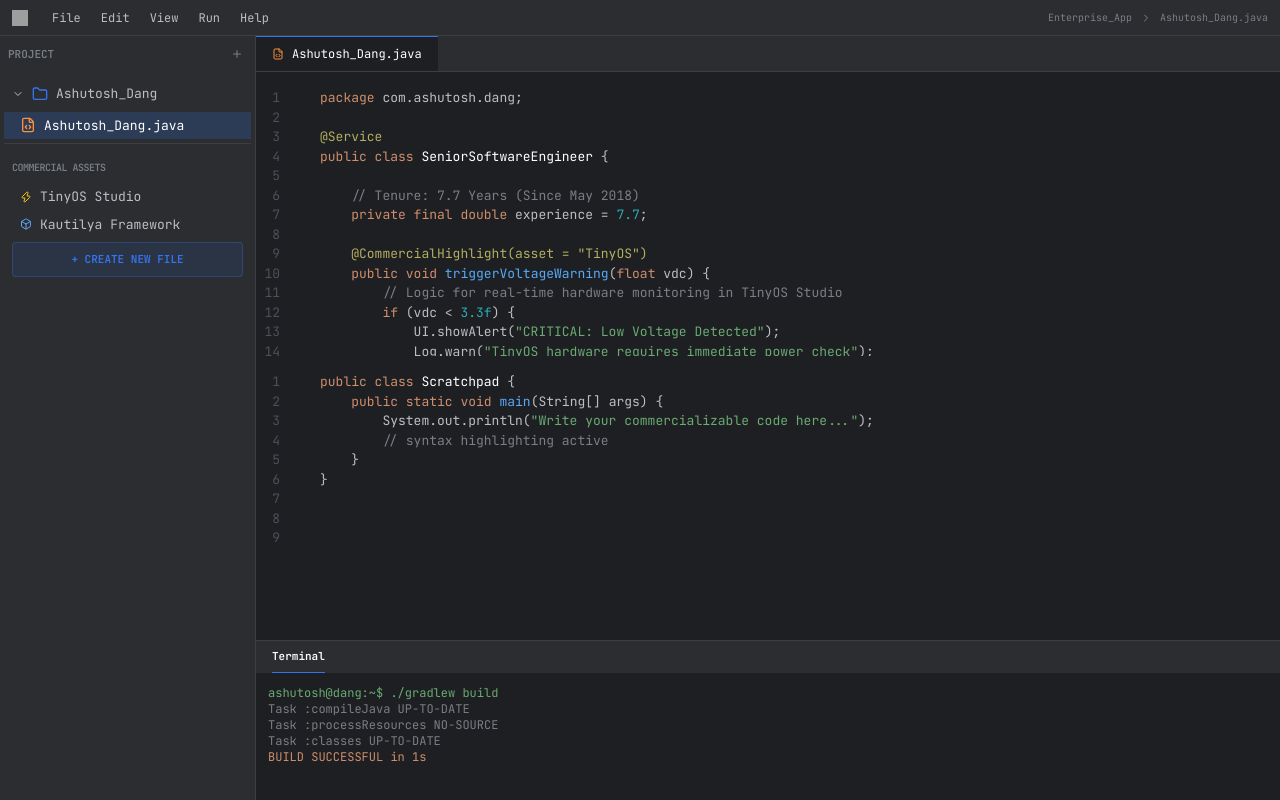
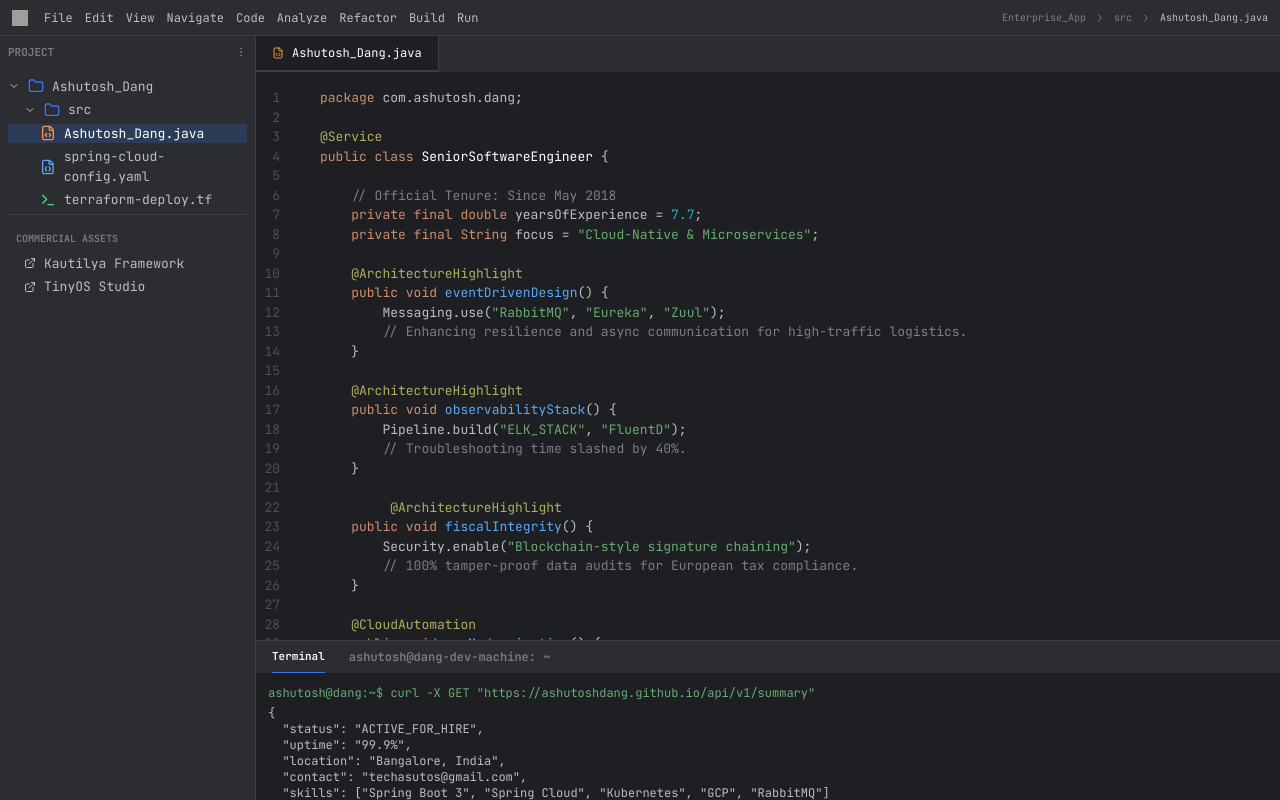
Before and after one commit to ashutoshdang/ashutoshdang.github.io, a website: page index.html in a window 1280 px wide. Drawn offline with nearby package versions, Linux system fonts and the light colour scheme; grey boxes are pictures that could not be loaded.

Commit message:
Update index.html

```diff
--- a/index.html
+++ b/index.html
@@ -34,11 +34,8 @@
         .custom-scroll::-webkit-scrollbar-track { background: #1e1f22; }
         .custom-scroll::-webkit-scrollbar-thumb { background: #3c3f41; border-radius: 4px; }
         .line-number { color: #4b5059; text-align: right; padding-right: 1.5rem; min-width: 3rem; user-select: none; }
-        .active-tab { background-color: #1e1f22; border-top: 1px solid #3574f0; color: #fff; }
-        .inactive-tab { background-color: #2b2d30; color: #7a7e85; border-right: 1px solid #1e1f22; }
-        .menu-item:hover { background-color: #4b5059; cursor: pointer; border-radius: 4px; }
-        .file-item:hover { background-color: #3c3f41; cursor: pointer; }
-        .hidden-editor { display: none; }
+        .active-tab { background-color: #1e1f22; border-bottom: 2px solid #3574f0; color: #fff; }
+        .syntax-img { border: 1px solid #3c3f41; margin: 1rem 0; border-radius: 8px; opacity: 0.9; }
     </style>
 </head>
 <body class="font-mono text-[13px] h-screen flex flex-col">
@@ -46,16 +43,12 @@
     <header class="h-9 bg-[#2b2d30] border-b border-[#3c3f41] flex items-center px-3 justify-between">
         <div class="flex items-center gap-4 text-xs">
             <img src="https://resources.jetbrains.com/storage/products/intellij-idea/img/meta/intellij-idea_logo_300x300.png" class="w-4 h-4" alt="IDE Logo">
-            <div class="flex gap-1">
-                <span class="px-2 py-0.5 menu-item">File</span>
-                <span class="px-2 py-0.5 menu-item">Edit</span>
-                <span class="px-2 py-0.5 menu-item">View</span>
-                <span class="px-2 py-0.5 menu-item">Run</span>
-                <span class="px-2 py-0.5 menu-item">Help</span>
+            <div class="flex gap-3">
+                <span>File</span><span>Edit</span><span>View</span><span>Navigate</span><span>Code</span><span>Analyze</span><span>Refactor</span><span>Build</span><span>Run</span>
             </div>
         </div>
         <div class="flex items-center gap-2 text-[10px] text-ideComment">
-            <span>Enterprise_App</span> <i data-lucide="chevron-right" class="w-3 h-3"></i> <span id="bread-file">Ashutosh_Dang.java</span>
+            <span>Enterprise_App</span> <i data-lucide="chevron-right" class="w-3 h-3"></i> <span>src</span> <i data-lucide="chevron-right" class="w-3 h-3"></i> <span class="text-ideText">Ashutosh_Dang.java</span>
         </div>
     </header>
 
@@ -64,82 +57,80 @@
         <aside class="w-64 bg-ideSidebar border-r border-[#3c3f41] flex flex-col hidden md:flex">
             <div class="p-2 text-[11px] font-bold uppercase text-ideComment flex justify-between items-center">
                 <span>Project</span>
-                <button class="menu-item p-1"><i data-lucide="plus" class="w-3 h-3" onclick="createNewFile()"></i></button>
+                <i data-lucide="more-vertical" class="w-3 h-3"></i>
             </div>
-            <div class="flex-1 px-1 space-y-1 py-2 overflow-y-auto custom-scroll">
-                <div class="flex items-center gap-2 text-ideText px-2 py-1 file-item"><i data-lucide="chevron-down" class="w-3 h-3"></i> <i data-lucide="folder" class="w-4 h-4 text-ideAccent"></i> Ashutosh_Dang</div>
-                <div class="pl-4 flex items-center gap-2 text-white bg-ideAccent/20 px-2 py-1 cursor-default" id="main-file-nav">
-                    <i data-lucide="file-code" class="w-4 h-4 text-orange-400"></i> Ashutosh_Dang.java
-                </div>
-                <div id="new-file-nav" class="pl-4 flex items-center gap-2 text-ideText px-2 py-1 file-item hidden" onclick="switchTab('scratch')">
-                    <i data-lucide="file-code" class="w-4 h-4 text-orange-400"></i> Scratchpad.java
-                </div>
+            <div class="flex-1 px-2 space-y-1 py-2 overflow-y-auto custom-scroll">
+                <div class="flex items-center gap-2 text-ideText"><i data-lucide="chevron-down" class="w-3 h-3"></i> <i data-lucide="folder" class="w-4 h-4 text-ideAccent"></i> Ashutosh_Dang</div>
+                <div class="pl-4 flex items-center gap-2 text-ideText"><i data-lucide="chevron-down" class="w-3 h-3"></i> <i data-lucide="folder" class="w-4 h-4 text-ideAccent"></i> src</div>
+                <div class="pl-8 flex items-center gap-2 text-white bg-ideAccent/20 px-1"><i data-lucide="file-code" class="w-4 h-4 text-orange-400"></i> Ashutosh_Dang.java</div>
+                <div class="pl-8 flex items-center gap-2 text-ideText"><i data-lucide="file-json" class="w-4 h-4 text-blue-400"></i> spring-cloud-config.yaml</div>
+                <div class="pl-8 flex items-center gap-2 text-ideText"><i data-lucide="terminal" class="w-4 h-4 text-green-400"></i> terraform-deploy.tf</div>
 
                 <div class="mt-4 pt-4 border-t border-[#3c3f41]">
-                    <div class="px-2 text-[10px] font-bold text-ideComment mb-2 uppercase tracking-tighter">Commercial Assets</div>
-                    <a href="https://ashutoshdang.github.io/tinyos-studio.html" class="pl-4 flex items-center gap-2 file-item py-1"><i data-lucide="zap" class="w-3 h-3 text-yellow-400"></i> TinyOS Studio</a>
-                    <a href="https://ashutoshdang.github.io/kautilya.github.io/index.html" class="pl-4 flex items-center gap-2 file-item py-1"><i data-lucide="box" class="w-3 h-3 text-blue-400"></i> Kautilya Framework</a>
-                </div>
-
-                <div class="mt-6 px-2">
-                    <button onclick="createNewFile()" class="w-full py-2 bg-ideAccent/10 border border-ideAccent/30 rounded text-ideAccent hover:bg-ideAccent hover:text-white transition-all text-[11px] font-bold">
-                        + CREATE NEW FILE
-                    </button>
+                    <div class="px-2 text-[10px] font-bold text-ideComment mb-2 uppercase">Commercial Assets</div>
+                    <a href="https://ashutoshdang.github.io/kautilya.github.io/index.html" class="pl-4 flex items-center gap-2 hover:text-white mb-1"><i data-lucide="external-link" class="w-3 h-3"></i> Kautilya Framework</a>
+                    <a href="https://ashutoshdang.github.io/tinyos-studio.html" class="pl-4 flex items-center gap-2 hover:text-white"><i data-lucide="external-link" class="w-3 h-3"></i> TinyOS Studio</a>
                 </div>
             </div>
         </aside>
 
         <main class="flex-1 flex flex-col overflow-hidden bg-ideBg">
-            <div class="h-9 bg-ideSidebar flex items-center border-b border-[#3c3f41]">
-                <div id="tab-main" class="active-tab px-4 h-full flex items-center gap-2 text-xs cursor-pointer" onclick="switchTab('main')">
+            <div class="h-9 bg-ideSidebar flex items-center">
+                <div class="active-tab px-4 h-full flex items-center gap-2 text-xs border-r border-[#3c3f41]">
                     <i data-lucide="file-code" class="w-3 h-3 text-orange-400"></i> Ashutosh_Dang.java
-                </div>
-                <div id="tab-scratch" class="inactive-tab px-4 h-full flex items-center gap-2 text-xs cursor-pointer hidden" onclick="switchTab('scratch')">
-                    <i data-lucide="file-code" class="w-3 h-3 text-orange-400"></i> Scratchpad.java
-                    <i data-lucide="x" class="w-3 h-3 hover:bg-white/10 rounded" onclick="closeScratch(event)"></i>
                 </div>
             </div>
 
-            <div id="editor-main" class="flex-1 overflow-y-auto custom-scroll py-4 flex">
-                <div class="line-number" id="ln-1"></div>
+            <div class="flex-1 overflow-y-auto custom-scroll py-4 flex">
+                <div class="line-number">
+                    1<br>2<br>3<br>4<br>5<br>6<br>7<br>8<br>9<br>10<br>11<br>12<br>13<br>14<br>15<br>16<br>17<br>18<br>19<br>20<br>21<br>22<br>23<br>24<br>25<br>26<br>27<br>28<br>29<br>30<br>31<br>32<br>33<br>34<br>35<br>36<br>37<br>38<br>39<br>40<br>41<br>42<br>43<br>44<br>45<br>46<br>47<br>48<br>49<br>50<br>51<br>52<br>53<br>54<br>55<br>56<br>57<br>58
+                </div>
                 <div class="flex-1 px-4">
                     <span class="text-ideKeyword">package</span> com.ashutosh.dang;<br><br>
+
                     <span class="text-ideAnnotation">@Service</span><br>
                     <span class="text-ideKeyword">public class</span> <span class="text-white">SeniorSoftwareEngineer</span> {<br><br>
-                    &nbsp;&nbsp;&nbsp;&nbsp;<span class="text-ideComment">// Tenure: 7.7 Years (Since May 2018)</span><br>
-                    &nbsp;&nbsp;&nbsp;&nbsp;<span class="text-ideKeyword">private final double</span> experience = <span class="text-[#2aacb8]">7.7</span>;<br><br>
 
-                    &nbsp;&nbsp;&nbsp;&nbsp;<span class="text-ideAnnotation">@CommercialHighlight(asset = "TinyOS")</span><br>
-                    &nbsp;&nbsp;&nbsp;&nbsp;<span class="text-ideKeyword">public void</span> <span class="text-[#57aaf7]">triggerVoltageWarning</span>(<span class="text-ideKeyword">float</span> vdc) {<br>
-                    &nbsp;&nbsp;&nbsp;&nbsp;&nbsp;&nbsp;&nbsp;&nbsp;<span class="text-ideComment">// Logic for real-time hardware monitoring in TinyOS Studio</span><br>
-                    &nbsp;&nbsp;&nbsp;&nbsp;&nbsp;&nbsp;&nbsp;&nbsp;<span class="text-ideKeyword">if</span> (vdc < <span class="text-[#2aacb8]">3.3f</span>) {<br>
-                    &nbsp;&nbsp;&nbsp;&nbsp;&nbsp;&nbsp;&nbsp;&nbsp;&nbsp;&nbsp;&nbsp;&nbsp;UI.showAlert(<span class="text-ideString">"CRITICAL: Low Voltage Detected"</span>);<br>
-                    &nbsp;&nbsp;&nbsp;&nbsp;&nbsp;&nbsp;&nbsp;&nbsp;&nbsp;&nbsp;&nbsp;&nbsp;Log.warn(<span class="text-ideString">"TinyOS hardware requires immediate power check"</span>);<br>
-                    &nbsp;&nbsp;&nbsp;&nbsp;&nbsp;&nbsp;&nbsp;&nbsp;}<br>
+                    &nbsp;&nbsp;&nbsp;&nbsp;<span class="text-ideComment">// Official Tenure: Since May 2018</span><br>
+                    &nbsp;&nbsp;&nbsp;&nbsp;<span class="text-ideKeyword">private final double</span> yearsOfExperience = <span class="text-[#2aacb8]">7.7</span>;<br>
+                    &nbsp;&nbsp;&nbsp;&nbsp;<span class="text-ideKeyword">private final String</span> focus = <span class="text-ideString">"Cloud-Native & Microservices"</span>;<br><br>
+
+                    &nbsp;&nbsp;&nbsp;&nbsp;<span class="text-ideAnnotation">@ArchitectureHighlight</span><br>
+                    &nbsp;&nbsp;&nbsp;&nbsp;<span class="text-ideKeyword">public void</span> <span class="text-[#57aaf7]">eventDrivenDesign</span>() {<br>
+                    &nbsp;&nbsp;&nbsp;&nbsp;&nbsp;&nbsp;&nbsp;&nbsp;Messaging.use(<span class="text-ideString">"RabbitMQ"</span>, <span class="text-ideString">"Eureka"</span>, <span class="text-ideString">"Zuul"</span>);<br>
+                    &nbsp;&nbsp;&nbsp;&nbsp;&nbsp;&nbsp;&nbsp;&nbsp;<span class="text-ideComment">// Enhancing resilience and async communication for high-traffic logistics.</span><br>
                     &nbsp;&nbsp;&nbsp;&nbsp;}<br><br>
 
                     &nbsp;&nbsp;&nbsp;&nbsp;<span class="text-ideAnnotation">@ArchitectureHighlight</span><br>
-                    &nbsp;&nbsp;&nbsp;&nbsp;<span class="text-ideKeyword">public void</span> <span class="text-[#57aaf7]">enterpriseModernization</span>() {<br>
-                    &nbsp;&nbsp;&nbsp;&nbsp;&nbsp;&nbsp;&nbsp;&nbsp;<span class="text-ideComment">// Modernized Deutsche Bank Position Service to Java 17</span><br>
-                    &nbsp;&nbsp;&nbsp;&nbsp;&nbsp;&nbsp;&nbsp;&nbsp;Cloud.modernize(<span class="text-ideString">"GKE"</span>, <span class="text-ideString">"Terraform"</span>);<br>
-                    &nbsp;&nbsp;&nbsp;&nbsp;&nbsp;&nbsp;&nbsp;&nbsp;<span class="text-ideComment">// Result: $0.5M Annual Savings</span><br>
+                    &nbsp;&nbsp;&nbsp;&nbsp;<span class="text-ideKeyword">public void</span> <span class="text-[#57aaf7]">observabilityStack</span>() {<br>
+                    &nbsp;&nbsp;&nbsp;&nbsp;&nbsp;&nbsp;&nbsp;&nbsp;Pipeline.build(<span class="text-ideString">"ELK_STACK"</span>, <span class="text-ideString">"FluentD"</span>);<br>
+                    &nbsp;&nbsp;&nbsp;&nbsp;&nbsp;&nbsp;&nbsp;&nbsp;<span class="text-ideComment">// Troubleshooting time slashed by 40%.</span><br>
                     &nbsp;&nbsp;&nbsp;&nbsp;}<br><br>
 
-                    &nbsp;&nbsp;&nbsp;&nbsp;<span class="text-ideKeyword">public void</span> <span class="text-[#57aaf7]">messagingArchitecture</span>() {<br>
-                    &nbsp;&nbsp;&nbsp;&nbsp;&nbsp;&nbsp;&nbsp;&nbsp;Messaging.setup(<span class="text-ideString">"RabbitMQ"</span>, <span class="text-ideString">"Eureka"</span>, <span class="text-ideString">"Zuul"</span>);<br>
-                    &nbsp;&nbsp;&nbsp;&nbsp;&nbsp;&nbsp;&nbsp;&nbsp;<span class="text-ideComment">// Implemented for high-traffic logistics (SDRC)</span><br>
-                    &nbsp;&nbsp;&nbsp;&nbsp;}<br>
-                    }
-                </div>
-            </div>
+                    &nbsp;&nbsp;&nbsp;&nbsp;
 
-            <div id="editor-scratch" class="flex-1 overflow-y-auto custom-scroll py-4 flex hidden-editor">
-                <div class="line-number">1<br>2<br>3<br>4<br>5<br>6<br>7<br>8<br>9</div>
-                <div class="flex-1 px-4 outline-none" contenteditable="true">
-                    <span class="text-ideKeyword">public class</span> <span class="text-white">Scratchpad</span> {<br>
-                    &nbsp;&nbsp;&nbsp;&nbsp;<span class="text-ideKeyword">public static void</span> <span class="text-[#57aaf7]">main</span>(String[] args) {<br>
-                    &nbsp;&nbsp;&nbsp;&nbsp;&nbsp;&nbsp;&nbsp;&nbsp;System.out.println(<span class="text-ideString">"Write your commercializable code here..."</span>);<br>
-                    &nbsp;&nbsp;&nbsp;&nbsp;&nbsp;&nbsp;&nbsp;&nbsp;<span class="text-ideComment">// syntax highlighting active</span><br>
+                    &nbsp;&nbsp;&nbsp;&nbsp;<span class="text-ideAnnotation">@ArchitectureHighlight</span><br>
+                    &nbsp;&nbsp;&nbsp;&nbsp;<span class="text-ideKeyword">public void</span> <span class="text-[#57aaf7]">fiscalIntegrity</span>() {<br>
+                    &nbsp;&nbsp;&nbsp;&nbsp;&nbsp;&nbsp;&nbsp;&nbsp;Security.enable(<span class="text-ideString">"Blockchain-style signature chaining"</span>);<br>
+                    &nbsp;&nbsp;&nbsp;&nbsp;&nbsp;&nbsp;&nbsp;&nbsp;<span class="text-ideComment">// 100% tamper-proof data audits for European tax compliance.</span><br>
+                    &nbsp;&nbsp;&nbsp;&nbsp;}<br><br>
+
+                    &nbsp;&nbsp;&nbsp;&nbsp;<span class="text-ideAnnotation">@CloudAutomation</span><br>
+                    &nbsp;&nbsp;&nbsp;&nbsp;<span class="text-ideKeyword">public void</span> <span class="text-[#57aaf7]">gcpModernization</span>() {<br>
+                    &nbsp;&nbsp;&nbsp;&nbsp;&nbsp;&nbsp;&nbsp;&nbsp;Infrastrucure.deploy(<span class="text-ideString">"GKE"</span>, <span class="text-ideString">"Terraform"</span>, <span class="text-ideString">"GitHub Actions"</span>);<br>
+                    &nbsp;&nbsp;&nbsp;&nbsp;&nbsp;&nbsp;&nbsp;&nbsp;<span class="text-ideComment">// Achieved 50% cost reduction ($0.5M/year) at Deutsche Bank.</span><br>
+                    &nbsp;&nbsp;&nbsp;&nbsp;}<br><br>
+
+                    &nbsp;&nbsp;&nbsp;&nbsp;<span class="text-ideKeyword">public void</span> <span class="text-[#57aaf7]">professionalExperience</span>() {<br>
+                    &nbsp;&nbsp;&nbsp;&nbsp;&nbsp;&nbsp;&nbsp;&nbsp;Experience.add(<span class="text-ideString">"Deutsche Bank"</span>, <span class="text-ideString">"Modernized Java 17 Position Service"</span>);<br>
+                    &nbsp;&nbsp;&nbsp;&nbsp;&nbsp;&nbsp;&nbsp;&nbsp;Experience.add(<span class="text-ideString">"Happiest Minds"</span>, <span class="text-ideString">"POS Fiscal Compliance (EU Standards)"</span>);<br>
+                    &nbsp;&nbsp;&nbsp;&nbsp;&nbsp;&nbsp;&nbsp;&nbsp;Experience.add(<span class="text-ideString">"SDRC"</span>, <span class="text-ideString">"Public Health & Logistics Microservices"</span>);<br>
+                    &nbsp;&nbsp;&nbsp;&nbsp;}<br><br>
+
+                    &nbsp;&nbsp;&nbsp;&nbsp;<span class="text-ideAnnotation">@TestDrivenDevelopment</span><br>
+                    &nbsp;&nbsp;&nbsp;&nbsp;<span class="text-ideKeyword">public void</span> <span class="text-[#57aaf7]">qualityAssurance</span>() {<br>
+                    &nbsp;&nbsp;&nbsp;&nbsp;&nbsp;&nbsp;&nbsp;&nbsp;Automate.run(<span class="text-ideString">"Cucumber BDD"</span>, <span class="text-ideString">"JUnit"</span>, <span class="text-ideString">"Mockito"</span>);<br>
+                    &nbsp;&nbsp;&nbsp;&nbsp;&nbsp;&nbsp;&nbsp;&nbsp;<span class="text-ideComment">// Ensuring 99% on-time delivery with production-grade stability.</span><br>
                     &nbsp;&nbsp;&nbsp;&nbsp;}<br>
                     }
                 </div>
@@ -148,59 +139,25 @@
             <div class="h-40 bg-ideBg border-t border-[#3c3f41] flex flex-col">
                 <div class="h-8 bg-ideSidebar flex items-center px-4 gap-6 text-[11px] font-bold">
                     <span class="text-white border-b border-ideAccent h-full flex items-center">Terminal</span>
+                    <span class="text-ideComment text-xs">ashutosh@dang-dev-machine: ~</span>
                 </div>
-                <div class="flex-1 p-3 text-xs font-mono text-ideText overflow-y-auto" id="console-out">
-                    <div class="text-ideString">ashutosh@dang:~$ ./gradlew build</div>
-                    <div class="text-ideComment">Task :compileJava UP-TO-DATE</div>
-                    <div class="text-ideComment">Task :processResources NO-SOURCE</div>
-                    <div class="text-ideComment">Task :classes UP-TO-DATE</div>
-                    <div class="text-ideKeyword">BUILD SUCCESSFUL in 1s</div>
+                <div class="flex-1 p-3 text-xs font-mono text-ideText overflow-y-auto">
+                    <div class="text-ideString">ashutosh@dang:~$ curl -X GET "https://ashutoshdang.github.io/api/v1/summary"</div>
+                    <div class="mt-1">
+                        {<br>
+                        &nbsp;&nbsp;"status": "ACTIVE_FOR_HIRE",<br>
+                        &nbsp;&nbsp;"uptime": "99.9%",<br>
+                        &nbsp;&nbsp;"location": "Bangalore, India",<br>
+                        &nbsp;&nbsp;"contact": "techasutos@gmail.com",<br>
+                        &nbsp;&nbsp;"skills": ["Spring Boot 3", "Spring Cloud", "Kubernetes", "GCP", "RabbitMQ"]<br>
+                        }<br>
+                    </div>
+                    <div class="text-ideKeyword mt-1">Compilation successful. 0 errors, 0 warnings.</div>
                 </div>
             </div>
         </main>
     </div>
 
-    <script>
-        lucide.createIcons();
-
-        // Generate Line Numbers for Main
-        const ln = document.getElementById('ln-1');
-        for(let i=1; i<=45; i++) ln.innerHTML += i + '<br>';
-
-        function createNewFile() {
-            document.getElementById('new-file-nav').classList.remove('hidden');
-            document.getElementById('tab-scratch').classList.remove('hidden');
-            switchTab('scratch');
-        }
-
-        function switchTab(type) {
-            const tMain = document.getElementById('tab-main');
-            const tScratch = document.getElementById('tab-scratch');
-            const eMain = document.getElementById('editor-main');
-            const eScratch = document.getElementById('editor-scratch');
-            const bread = document.getElementById('bread-file');
-
-            if(type === 'scratch') {
-                tMain.className = 'inactive-tab px-4 h-full flex items-center gap-2 text-xs cursor-pointer';
-                tScratch.className = 'active-tab px-4 h-full flex items-center gap-2 text-xs cursor-pointer';
-                eMain.classList.add('hidden-editor');
-                eScratch.classList.remove('hidden-editor');
-                bread.innerText = "Scratchpad.java";
-            } else {
-                tMain.className = 'active-tab px-4 h-full flex items-center gap-2 text-xs cursor-pointer';
-                tScratch.className = 'inactive-tab px-4 h-full flex items-center gap-2 text-xs cursor-pointer';
-                eMain.classList.remove('hidden-editor');
-                eScratch.classList.add('hidden-editor');
-                bread.innerText = "Ashutosh_Dang.java";
-            }
-        }
-
-        function closeScratch(e) {
-            e.stopPropagation();
-            document.getElementById('new-file-nav').classList.add('hidden');
-            document.getElementById('tab-scratch').classList.add('hidden');
-            switchTab('main');
-        }
-    </script>
+    <script>lucide.createIcons();</script>
 </body>
 </html>
```
